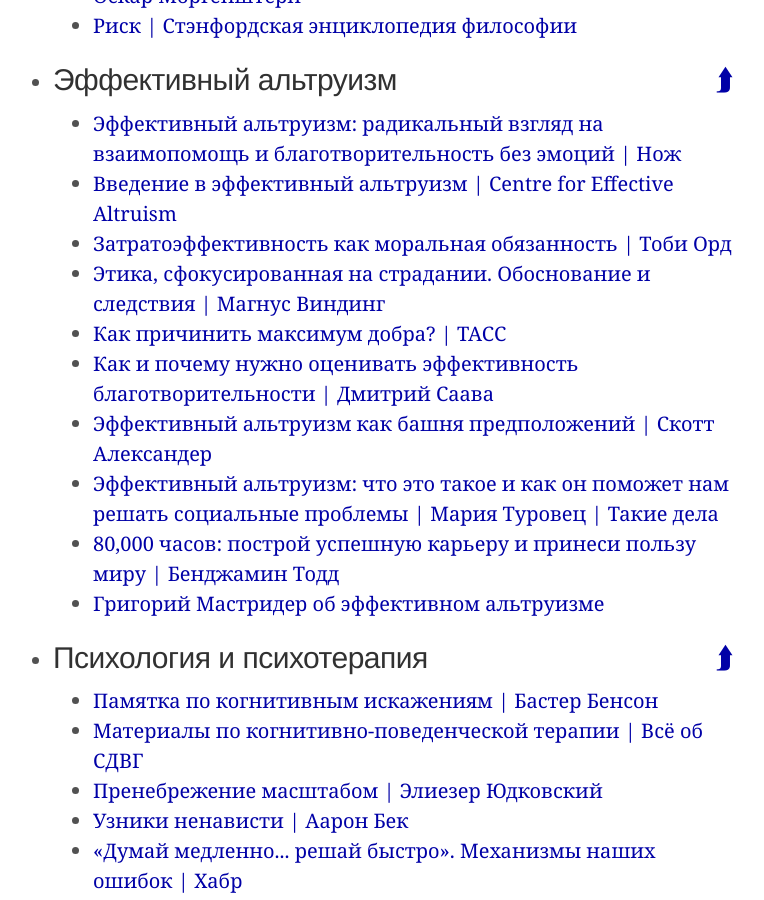
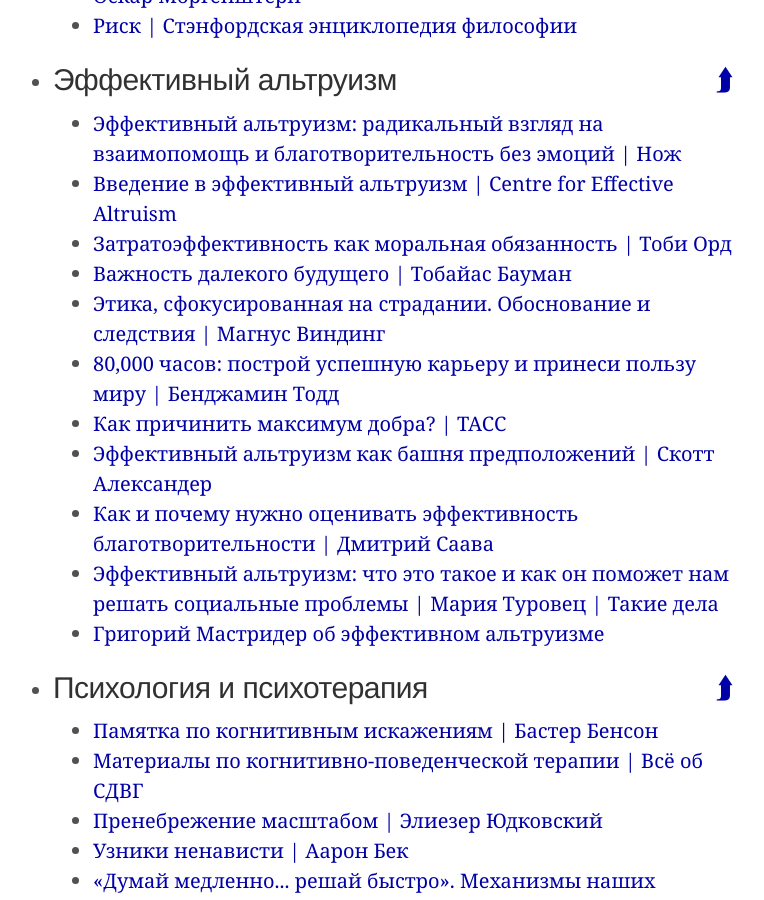
Before and after one commit to ReducingSuffering/reducingsuffering.github.io, a Jekyll site: the page built from index.md, in a window 1280 px wide and 900 px high, scrolled down 6983 px. Shown: the whole window, without its empty margins (267-1031 px from the left). Built offline with Jekyll 4.4.1, drawn with Linux system fonts in a browser that asks for light colours.

Commit message:
Update rationality.html

```diff
--- a/_lists/rationality.html
+++ b/_lists/rationality.html
@@ -41,12 +41,13 @@
   - 51 # Эффективный альтруизм: радикальный взгляд на взаимопомощь и благотворительность без эмоций — Журнал «Нож»
   - 78 # Введение в эффективный альтруизм — Эффективный Альтруизм
   - 599 # Затратоэффективность как моральная обязанность — Тоби Орд
+  - 640 # Важность далекого будущего — Тобайас Бауман
   - 414 # Этика, сфокусированная на страдании — Магнус Виндинг
+  - 368 # 80,000 часов. Как построить успешную карьеру с пользой для мира — Бенджамин Тодд и команда проекта 80,000 часов
   - 217 # Как причинить максимум добра? — ТАСС
+  - 476 # Эффективный альтруизм как башня предположений — Скотт Александер
   - 169 # Как и почему нужно оценивать эффективность благотворительности — Дмитрий Саава
-  - 476 # Эффективный альтруизм как башня предположений — Скотт Александер
   - 475 # Эффективный альтруизм: что это такое и как он поможет нам решать социальные проблемы — Такие Дела
-  - 368 # 80,000 часов. Как построить успешную карьеру с пользой для мира — Бенджамин Тодд и команда проекта 80,000 часов
   - 161 # Эффективный альтруизм — Григорий Мастридер
 - title: Психология и психотерапия
   mark: Рациональность_Психология_и_психотерапия
```
